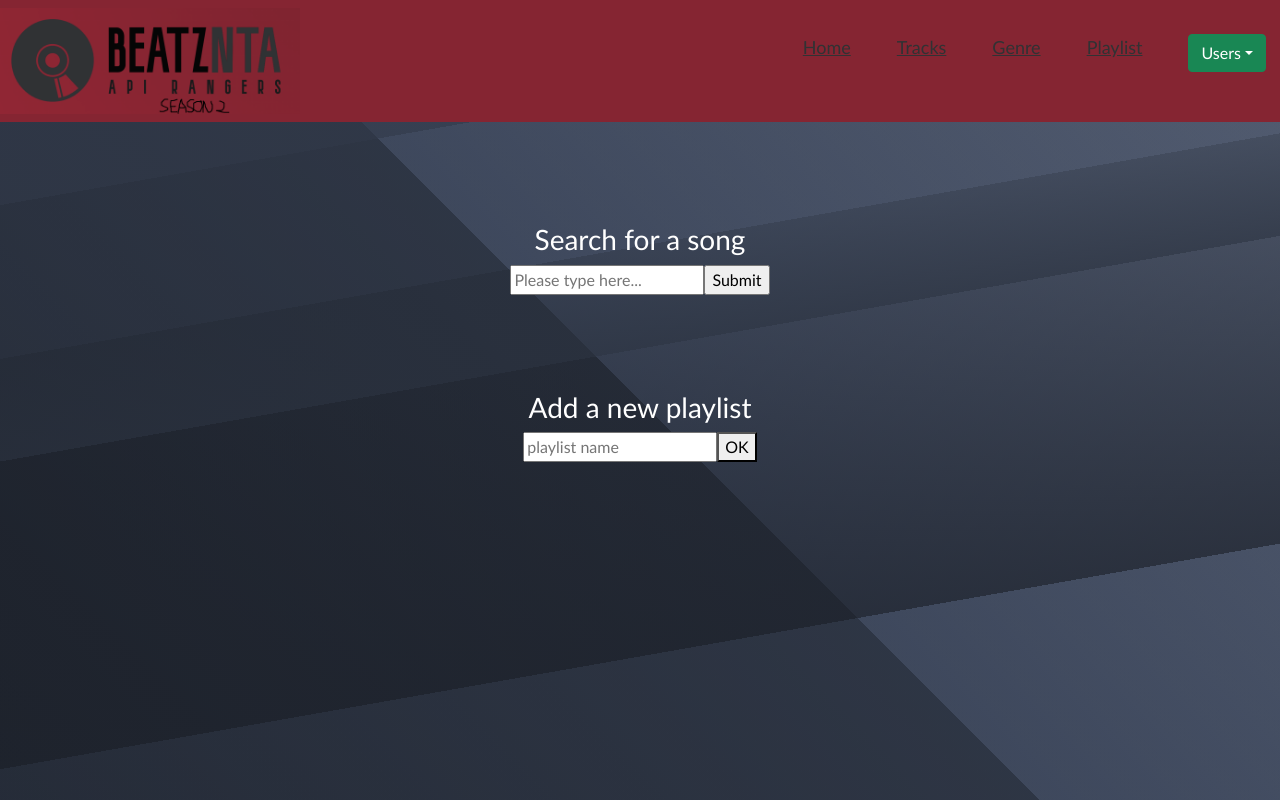
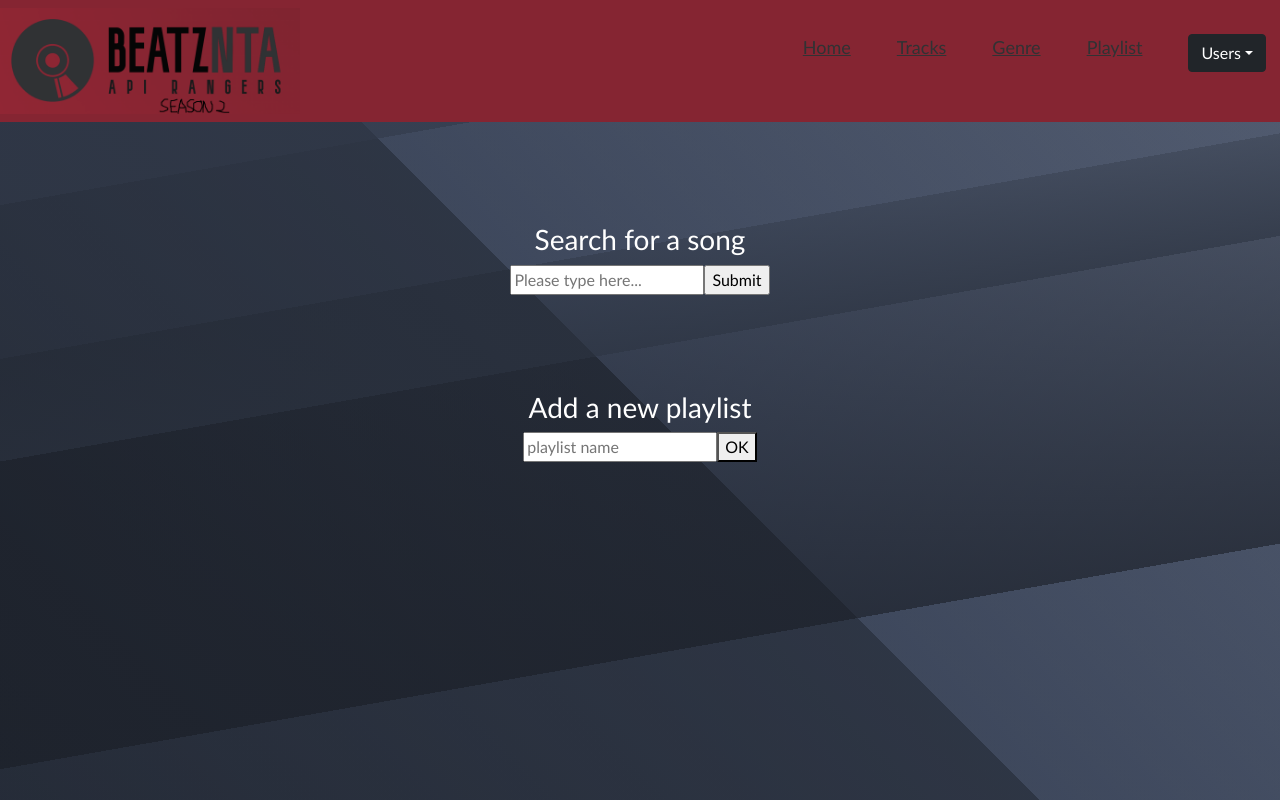
Before and after one commit to bendesousa/frontend_project_group4, a React (Create React App) app: page / in a window 1280 px wide. Built offline with nearby package versions, Linux system fonts and the light colour scheme; no server answers.

Commit message:
dropdown button color changed

```diff
--- a/src/containers/TrackContainer.js
+++ b/src/containers/TrackContainer.js
@@ -113,7 +113,7 @@ const TrackContainer = () => {
 
                     <div className="animated-button">
                     <Dropdown>
-                        <Dropdown.Toggle variant="success">
+                        <Dropdown.Toggle variant="dark">
                             Users
                         </Dropdown.Toggle>
                         <Dropdown.Menu>
```
